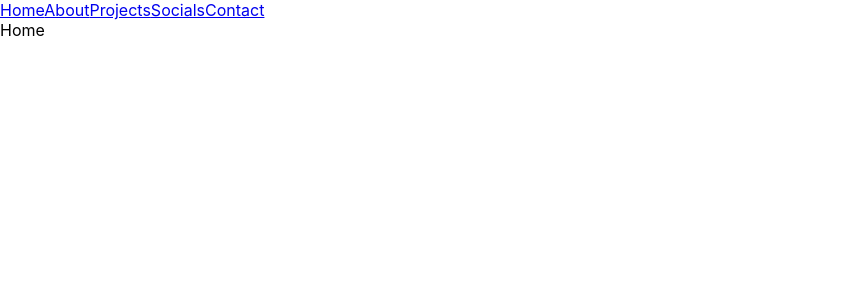
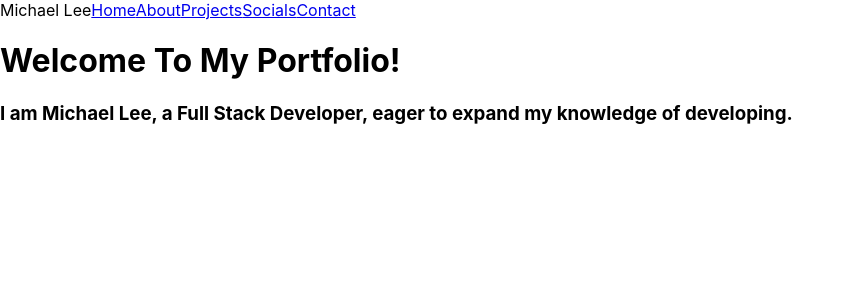
Before and after one commit to Michael-Lee-1994/portfolio, a React (Create React App) app: page / in a window 1280 px wide. Shown: the top 300 px of the page, without its empty margins (0-854 px from the left). Built offline with nearby package versions, Linux system fonts and the light colour scheme.

Commit message:
added some changes to navbar and home

```diff
--- a/src/components/Home.js
+++ b/src/components/Home.js
@@ -4,7 +4,12 @@ class Home extends Component {
     render() {
         return (
             <div>
-                Home
+                <h1>
+                    Welcome To My Portfolio!
+                </h1>
+                <h3>
+                I am Michael Lee, a Full Stack Developer, eager to expand my knowledge of developing.
+                </h3>
             </div>
         );
     }
--- a/src/components/Navbar.js
+++ b/src/components/Navbar.js
@@ -5,6 +5,7 @@ const Navbar = () => {
     return (
         <header>
             <div>
+                Michael Lee
                 <NavLink to="/" exact>
                     Home
                 </NavLink>
```
